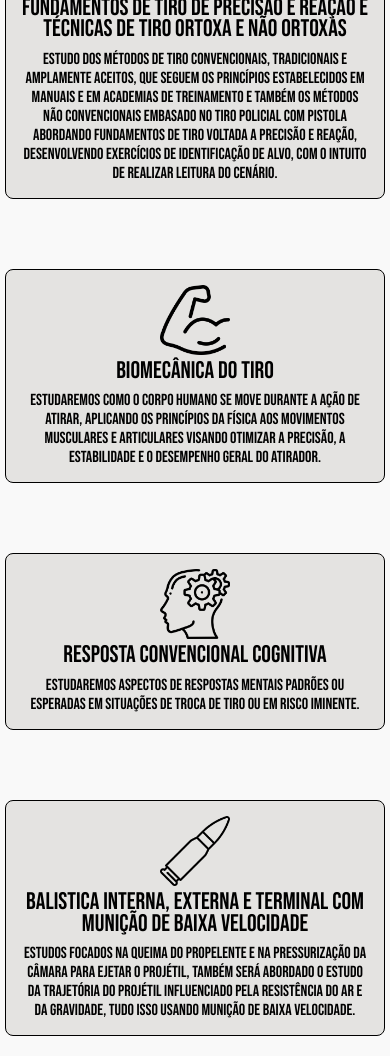
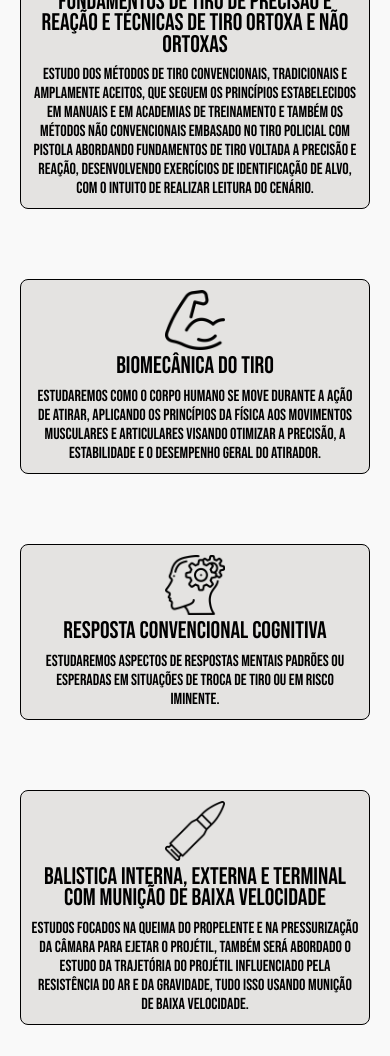
Before and after one commit to EvandroBallesSantos/Site_Aquila-Shooting, a website: page index.html in a window 390 px wide. Shown: the part 874-1930 px from the top of the page. Drawn offline with Linux system fonts and the light colour scheme.

Commit message:
fix: solving the mobile scaling problem 04.

```diff
--- a/style.css
+++ b/style.css
@@ -98,23 +98,19 @@ section {
     align-items: center;
     gap: 70px;
 }
-.containerCard {
-    display: flex;
-    width: 400px;
-}
 .card01 {
     display: flex;
     flex-direction: column;
     align-items: center;
     text-align: center;
-    width: 380px;
+    width: 350px;
     border: 1px solid;
     border-radius: 8px;
-    padding: 15px;
+    padding: 10px;
     background-color: rgb(228, 227, 225);
 }
 .iconCategory img {
-    width: 70px;
+    width: 60px;
 }
 .tituloCard {
     font-size: 24px;
```
